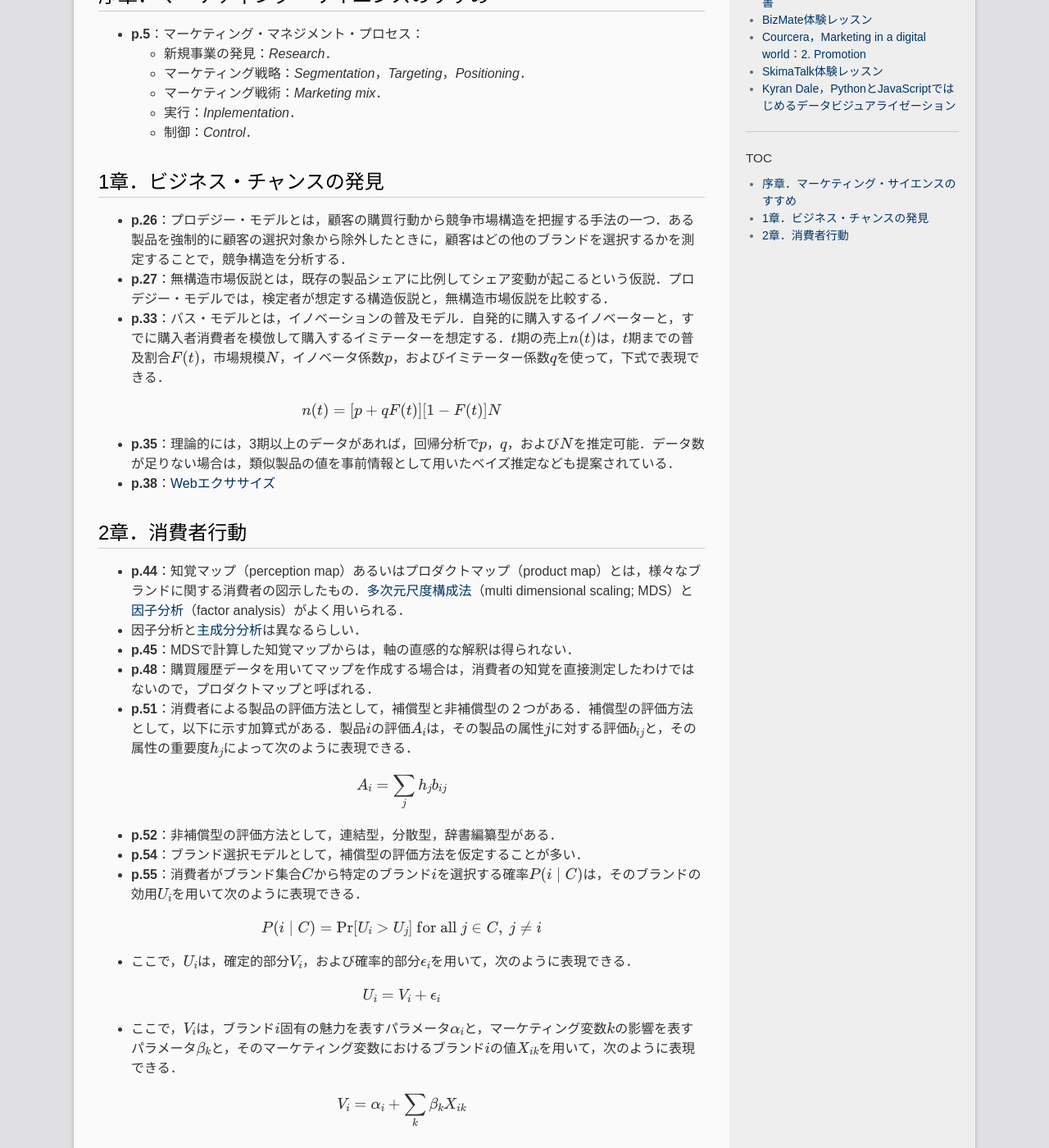
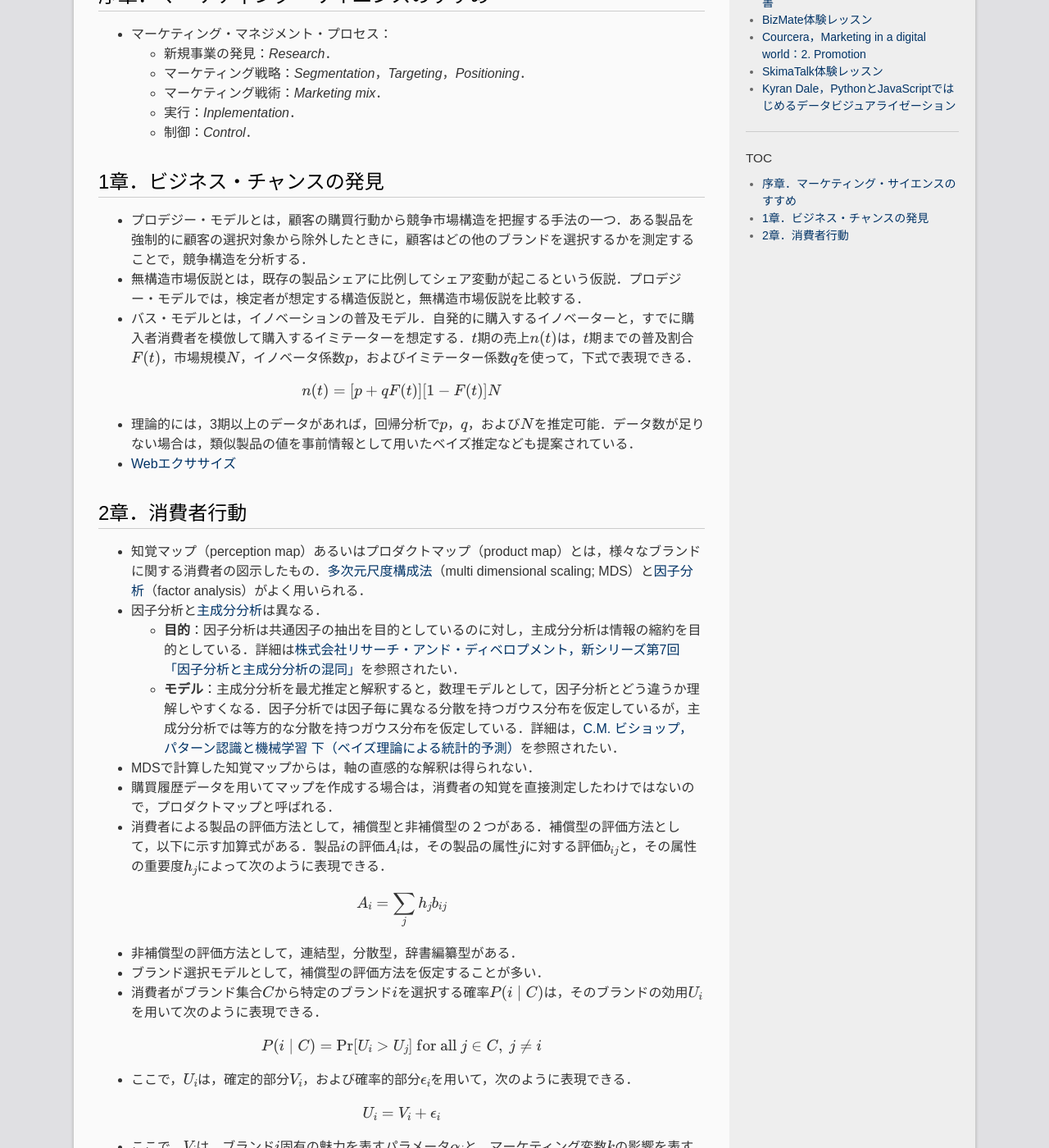
Before and after one commit to madoreenu/haltaro.github.io, a Jekyll site: the page built from _posts/2017-11-12-marketing-science.md, in a window 1280 px wide and 1400 px high, scrolled down 434 px. Shown: the whole window at 82% size. Built offline with Jekyll 4.4.1, drawn with Linux system fonts in a browser that asks for light colours; formulas are drawn with MathJax 3.

Commit message:
Add links

```diff
--- a/_posts/2017-11-12-marketing-science.md
+++ b/_posts/2017-11-12-marketing-science.md
@@ -10,7 +10,7 @@ categories:
 
 # 序章．マーケティング・サイエンスのすすめ
 
-* **p.5**：マーケティング・マネジメント・プロセス：
+* マーケティング・マネジメント・プロセス：
   * 新規事業の発見：*Research*．
   * マーケティング戦略：*Segmentation*，*Targeting*，*Positioning*．
   * マーケティング戦術：*Marketing mix*．
@@ -19,9 +19,9 @@ categories:
 
 # 1章．ビジネス・チャンスの発見
 
-* **p.26**：プロデジー・モデルとは，顧客の購買行動から競争市場構造を把握する手法の一つ．ある製品を強制的に顧客の選択対象から除外したときに，顧客はどの他のブランドを選択するかを測定することで，競争構造を分析する．
-* **p.27**：無構造市場仮説とは，既存の製品シェアに比例してシェア変動が起こるという仮説．プロデジー・モデルでは，検定者が想定する構造仮説と，無構造市場仮説を比較する．
-* **p.33**：バス・モデルとは，イノベーションの普及モデル．自発的に購入するイノベーターと，すでに購入者消費者を模倣して購入するイミテーターを想定する．$$t$$期の売上$$n(t)$$は，$$t$$期までの普及割合$$F(t)$$，市場規模$$N$$，イノベータ係数$$p$$，およびイミテーター係数$$q$$を使って，下式で表現できる．
+* プロデジー・モデルとは，顧客の購買行動から競争市場構造を把握する手法の一つ．ある製品を強制的に顧客の選択対象から除外したときに，顧客はどの他のブランドを選択するかを測定することで，競争構造を分析する．
+* 無構造市場仮説とは，既存の製品シェアに比例してシェア変動が起こるという仮説．プロデジー・モデルでは，検定者が想定する構造仮説と，無構造市場仮説を比較する．
+* バス・モデルとは，イノベーションの普及モデル．自発的に購入するイノベーターと，すでに購入者消費者を模倣して購入するイミテーターを想定する．$$t$$期の売上$$n(t)$$は，$$t$$期までの普及割合$$F(t)$$，市場規模$$N$$，イノベータ係数$$p$$，およびイミテーター係数$$q$$を使って，下式で表現できる．
 
 $$
 \begin{align*}
@@ -29,16 +29,18 @@ n(t)=[p + q F(t)][1 - F(t)]N
 \end{align*}
 $$
 
-* **p.35**：理論的には，3期以上のデータがあれば，回帰分析で$$p$$，$$q$$，および$$N$$を推定可能．データ数が足りない場合は，類似製品の値を事前情報として用いたベイズ推定なども提案されている．
-* **p.38**：[Webエクササイズ](http://iit.kke.co.jp/marketingscience/exercise/WebExercise/exercise01.html)
+* 理論的には，3期以上のデータがあれば，回帰分析で$$p$$，$$q$$，および$$N$$を推定可能．データ数が足りない場合は，類似製品の値を事前情報として用いたベイズ推定なども提案されている．
+* [Webエクササイズ](http://iit.kke.co.jp/marketingscience/exercise/WebExercise/exercise01.html)
 
 # 2章．消費者行動
 
-* **p.44**：知覚マップ（perception map）あるいはプロダクトマップ（product map）とは，様々なブランドに関する消費者の図示したもの．[多次元尺度構成法](https://ja.wikipedia.org/wiki/%E5%A4%9A%E6%AC%A1%E5%85%83%E5%B0%BA%E5%BA%A6%E6%A7%8B%E6%88%90%E6%B3%95)（multi dimensional scaling; MDS）と[因子分析](https://ja.wikipedia.org/wiki/%E5%9B%A0%E5%AD%90%E5%88%86%E6%9E%90)（factor analysis）がよく用いられる．
-* 因子分析と[主成分分析](https://ja.wikipedia.org/wiki/%E4%B8%BB%E6%88%90%E5%88%86%E5%88%86%E6%9E%90)は異なるらしい．
-* **p.45**：MDSで計算した知覚マップからは，軸の直感的な解釈は得られない．
-* **p.48**：購買履歴データを用いてマップを作成する場合は，消費者の知覚を直接測定したわけではないので，プロダクトマップと呼ばれる．
-* **p.51**：消費者による製品の評価方法として，補償型と非補償型の２つがある．補償型の評価方法として，以下に示す加算式がある．製品$$i$$の評価$$A_i$$は，その製品の属性$$j$$に対する評価$$b_{ij}$$と，その属性の重要度$$h_j$$によって次のように表現できる．
+* 知覚マップ（perception map）あるいはプロダクトマップ（product map）とは，様々なブランドに関する消費者の図示したもの．[多次元尺度構成法](https://ja.wikipedia.org/wiki/%E5%A4%9A%E6%AC%A1%E5%85%83%E5%B0%BA%E5%BA%A6%E6%A7%8B%E6%88%90%E6%B3%95)（multi dimensional scaling; MDS）と[因子分析](https://ja.wikipedia.org/wiki/%E5%9B%A0%E5%AD%90%E5%88%86%E6%9E%90)（factor analysis）がよく用いられる．
+* 因子分析と[主成分分析](https://ja.wikipedia.org/wiki/%E4%B8%BB%E6%88%90%E5%88%86%E5%88%86%E6%9E%90)は異なる．
+  * **目的**：因子分析は共通因子の抽出を目的としているのに対し，主成分分析は情報の縮約を目的としている．詳細は[株式会社リサーチ・アンド・ディベロプメント，新シリーズ第7回「因子分析と主成分分析の混同」](https://www.rad.co.jp/statistical/%E6%96%B0%E3%82%B7%E3%83%AA%E3%83%BC%E3%82%BA%E7%AC%AC%EF%BC%97%E5%9B%9E%E3%80%8C%E5%9B%A0%E5%AD%90%E5%88%86%E6%9E%90%E3%81%A8%E4%B8%BB%E6%88%90%E5%88%86%E5%88%86%E6%9E%90%E3%81%AE%E6%B7%B7%E5%90%8C/)を参照されたい．
+  * **モデル**：主成分分析を最尤推定と解釈すると，数理モデルとして，因子分析とどう違うか理解しやすくなる．因子分析では因子毎に異なる分散を持つガウス分布を仮定しているが，主成分分析では等方的な分散を持つガウス分布を仮定している．詳細は，[C.M. ビショップ，パターン認識と機械学習 下（ベイズ理論による統計的予測）](http://amzn.asia/2Ipwiqy)を参照されたい．
+* MDSで計算した知覚マップからは，軸の直感的な解釈は得られない．
+* 購買履歴データを用いてマップを作成する場合は，消費者の知覚を直接測定したわけではないので，プロダクトマップと呼ばれる．
+* 消費者による製品の評価方法として，補償型と非補償型の２つがある．補償型の評価方法として，以下に示す加算式がある．製品$$i$$の評価$$A_i$$は，その製品の属性$$j$$に対する評価$$b_{ij}$$と，その属性の重要度$$h_j$$によって次のように表現できる．
 
 $$
 \begin{align*}
@@ -46,9 +48,9 @@ A_i = \sum_j h_j b_{ij}
 \end{align*}
 $$
 
-* **p.52**：非補償型の評価方法として，連結型，分散型，辞書編纂型がある．
-* **p.54**：ブランド選択モデルとして，補償型の評価方法を仮定することが多い．
-* **p.55**：消費者がブランド集合$$C$$から特定のブランド$$i$$を選択する確率$$P(i \mid C)$$は，そのブランドの効用$$U_i$$を用いて次のように表現できる．
+* 非補償型の評価方法として，連結型，分散型，辞書編纂型がある．
+* ブランド選択モデルとして，補償型の評価方法を仮定することが多い．
+* 消費者がブランド集合$$C$$から特定のブランド$$i$$を選択する確率$$P(i \mid C)$$は，そのブランドの効用$$U_i$$を用いて次のように表現できる．
 
 $$
 \begin{align*}
```
Also changed, not shown: 3 other files.
